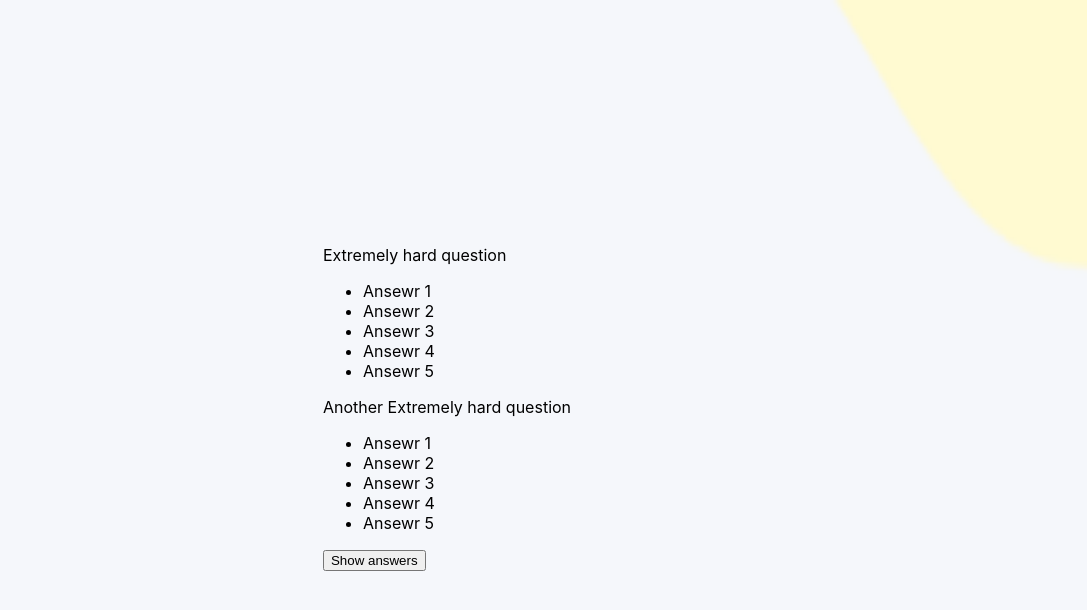
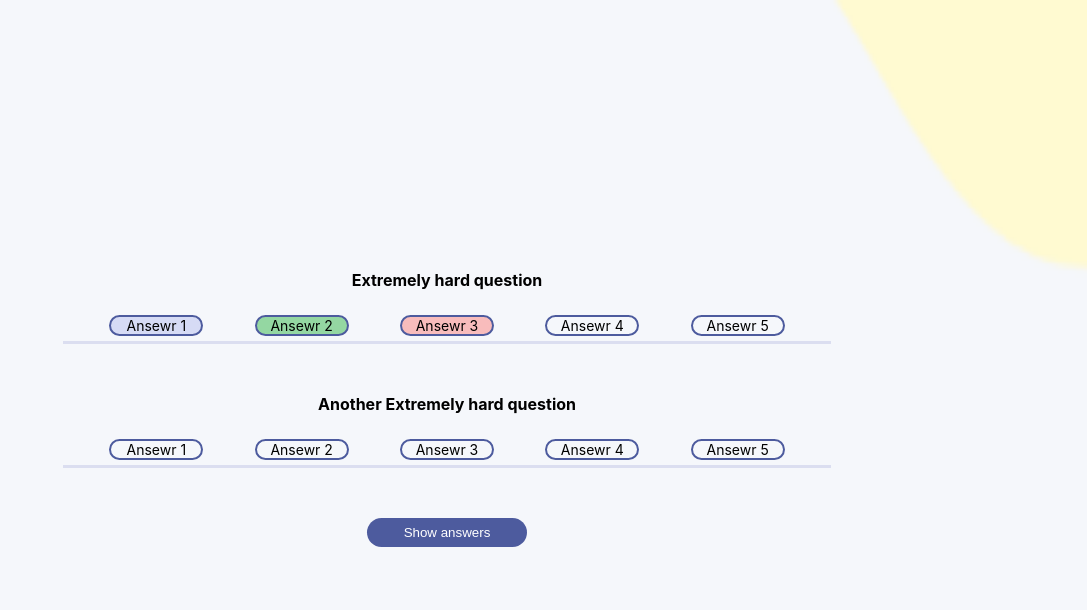
Before and after one commit to mb-dir/quizzical-app, a React (Create React App) app: page / in a window 1280 px wide. Shown: the top 610 px of the page, without its empty margins (193-1280 px from the left). Built offline with nearby package versions, Linux system fonts and the light colour scheme.

Commit message:
Styles for Quiz component

```diff
--- a/src/components/quiz/Quiz.css
+++ b/src/components/quiz/Quiz.css
@@ -0,0 +1,56 @@
+.quiz {
+  width: 60vw;
+  text-align: center;
+}
+.quiz__question {
+  border-bottom: 3px solid #dbdef0;
+  margin-bottom: 50px;
+}
+.question__content {
+  font-weight: bold;
+  margin-bottom: 20px;
+}
+.question__answers {
+  font-size: 14px;
+  display: flex;
+  justify-content: center;
+  flex-wrap: wrap;
+  list-style: none;
+  margin: 0;
+  padding: 0;
+}
+@media (min-width: 992px) {
+  .question__answers {
+    justify-content: space-evenly;
+  }
+}
+.question__answer {
+  min-width: 80px;
+  border: 2px solid #4d5b9e;
+  border-radius: 15px;
+  padding: 0 5px;
+  margin: 5px;
+}
+.question__answer:hover {
+  cursor: pointer;
+}
+.question__answer--checked {
+  background-color: #d6dbf5;
+}
+.question__answer--incorrect {
+  background-color: #f8bcbc;
+}
+.question__answer--correct {
+  background-color: #94d7a2;
+}
+.quiz__showAnswers {
+  background-color: #4d5b9e;
+  color: #fff;
+  width: 160px;
+  padding: 7px;
+  border: none;
+  border-radius: 15px;
+}
+.quiz__showAnswers:hover {
+  cursor: pointer;
+}
--- a/src/components/quiz/Quiz.js
+++ b/src/components/quiz/Quiz.js
@@ -1,12 +1,19 @@
+import "./Quiz.css";
 export default function Quiz() {
   return (
     <main className="quiz">
       <section className="question quiz__question">
         <p className="question__content">Extremely hard question</p>
         <ul className="question__answers">
-          <li className="question__answer">Ansewr 1</li>
-          <li className="question__answer">Ansewr 2</li>
-          <li className="question__answer">Ansewr 3</li>
+          <li className="question__answer question__answer--checked">
+            Ansewr 1
+          </li>
+          <li className="question__answer question__answer--correct">
+            Ansewr 2
+          </li>
+          <li className="question__answer question__answer--incorrect">
+            Ansewr 3
+          </li>
           <li className="question__answer">Ansewr 4</li>
           <li className="question__answer">Ansewr 5</li>
         </ul>
```
